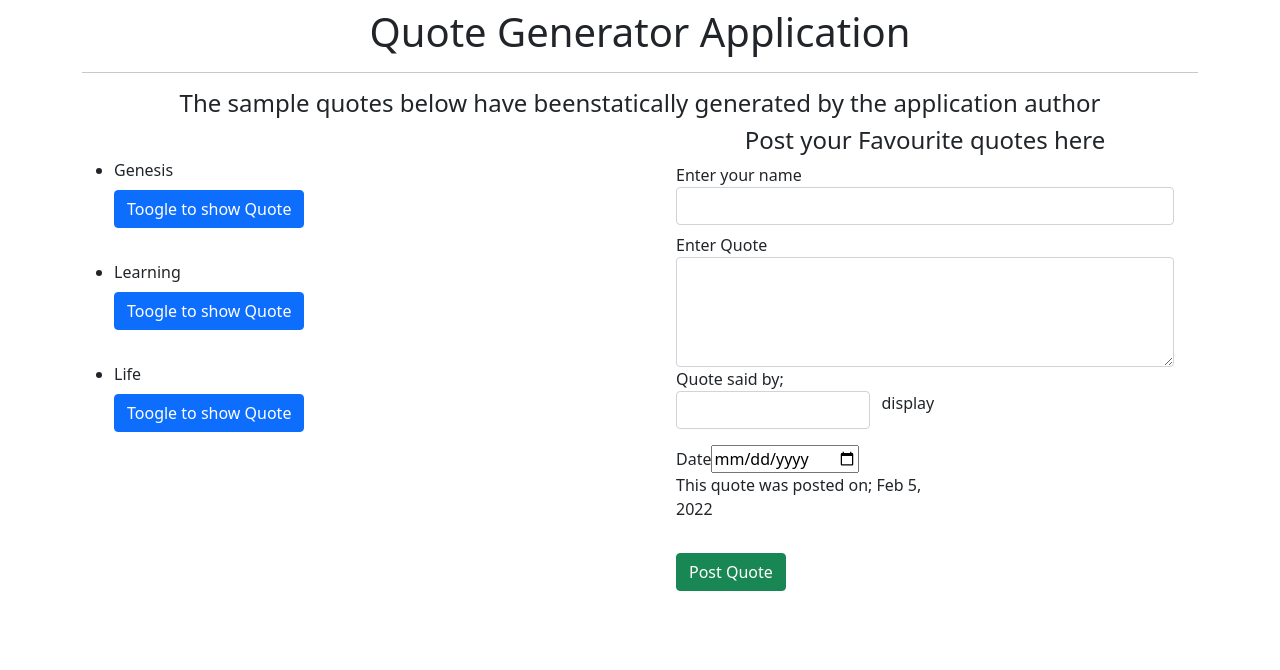
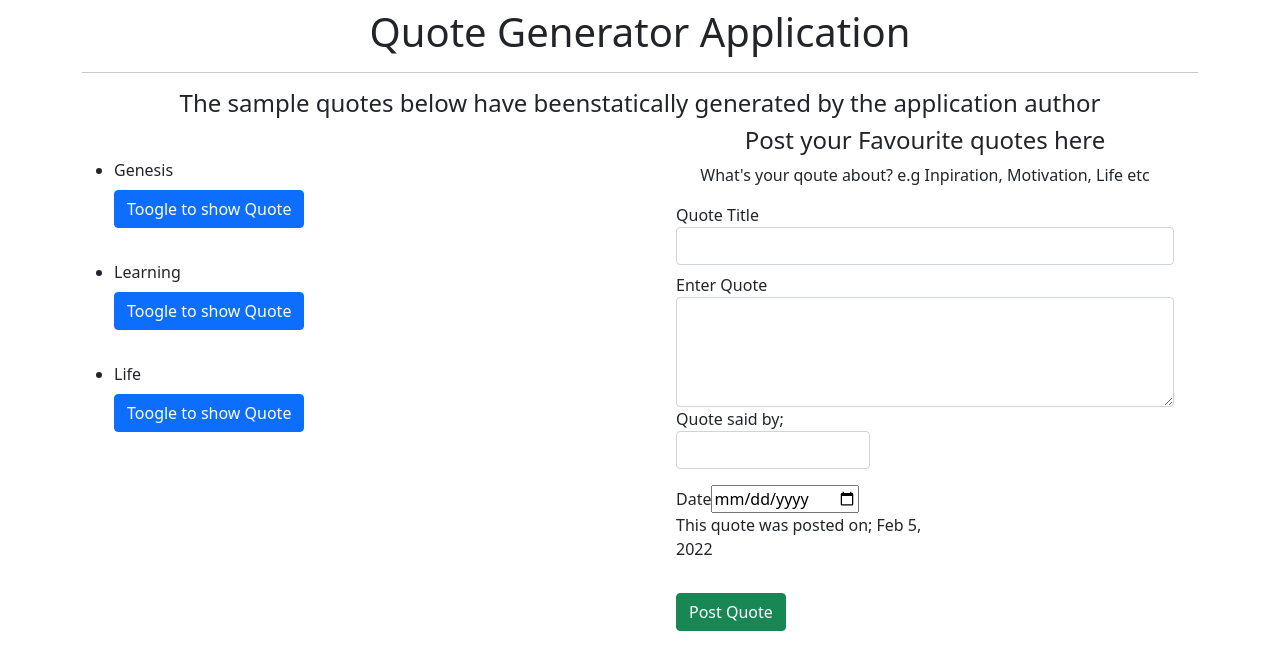
Before and after one commit to kimperria/Quote-App, an Angular app: page / in a window 1280 px wide. Shown: the top 670 px of the page. Built offline with nearby package versions, Linux system fonts and the light colour scheme.

Commit message:
inserts authors name on quote description component

```diff
--- a/src/app/quote-form/quote-form.component.html
+++ b/src/app/quote-form/quote-form.component.html
@@ -3,7 +3,9 @@
     <form (ngSubmit)="submitQuote()" #quoteForm="ngForm">
         <div class="form-group row">
             <div>
-                <label for="name">Enter your name</label>
+                <p class="text-center">What's your qoute about?
+                    e.g Inpiration, Motivation, Life etc</p>
+                    <label for="name">Quote Title</label>
             </div>
 
             <div>
@@ -34,7 +36,7 @@
             <div class="col-md-5 col-sm-6">
                 <input type="text" class="form-control" id="authorName" [(ngModel)]="newQuote.author" name="author" #author="ngModel" required>
             </div>
-            display {{newQuote.author}}
+            <!-- display {{newQuote.author}} -->
             <div [hidden]="author.valid || author.pristine" class="alert alert-danger col-md-6">
                 <h6>Author's name is required</h6>
             </div>
--- a/src/app/quote-form/quote-form.component.ts
+++ b/src/app/quote-form/quote-form.component.ts
@@ -8,7 +8,7 @@ import { Quote } from '../quote';
 })
 export class QuoteFormComponent implements OnInit {
 
-  newQuote = new Quote('','','',new Date());
+  newQuote = new Quote('','','','', new Date());
   @Output () addQuote = new EventEmitter<Quote>();
 
   submitQuote(){
--- a/src/app/quote-likes/quote-likes.component.html
+++ b/src/app/quote-likes/quote-likes.component.html
@@ -5,6 +5,7 @@
         </p>
     </div>
     <div class="quoteIcons">
+        <h5>This quote was posted by: {{quote.name}}</h5>
         <i class="fas fa-trash" (click)="deleteThisQuote(true)"></i>
     </div>
 
--- a/src/app/quote.ts
+++ b/src/app/quote.ts
@@ -1,7 +1,7 @@
 export class Quote {
     showDescription:boolean;
 
-    constructor(public name: string, public say: string, public author: string, public postedDate: Date){
+    constructor(public title: string, public name: string, public say: string, public author: string, public postedDate: Date){
         this.showDescription=false;
     }
 
--- a/src/app/quote/quote.component.html
+++ b/src/app/quote/quote.component.html
@@ -7,7 +7,7 @@
         <div class="col-md-6 col-sm-12">
             <ul>
                 <div *ngFor="let quote of quotes; let i = index">
-                    <li class="mt-3 pt-3">{{quote.name}}</li>
+                    <li class="mt-3 pt-3">{{quote.title}}</li>
                     <button (click)="toggleQuoteDetails(i)" class="btn btn-primary mt-2">Toogle to show Quote</button>
                     <app-quote-likes *ngIf="quote.showDescription" [quote]="quote" (deleteQuote)='deleteQuote($event,i)'></app-quote-likes>
                 </div>
--- a/src/app/quote/quote.component.ts
+++ b/src/app/quote/quote.component.ts
@@ -9,9 +9,9 @@ import { Quote } from '../quote'
 export class QuoteComponent implements OnInit {
 
   quotes:Quote[] = [
-    new Quote('Genesis', 'In the begining there was terminal', 'Harrison Gitau', new Date()),
-    new Quote('Learning','It is super easy tp forget stuff if you do not write them down', 'Steve Fenton', new Date()),
-    new Quote('Life', 'Just Do It', 'Nike', new Date())
+    new Quote('Genesis', 'Kimperria', 'In the begining there was terminal', 'Harrison Gitau', new Date()),
+    new Quote('Learning', 'Kimperria','It is super easy tp forget stuff if you do not write them down', 'Steve Fenton', new Date()),
+    new Quote('Life', 'Kimperria', 'Just Do It', 'Nike', new Date())
   ];
 
   //toggle logic
```
